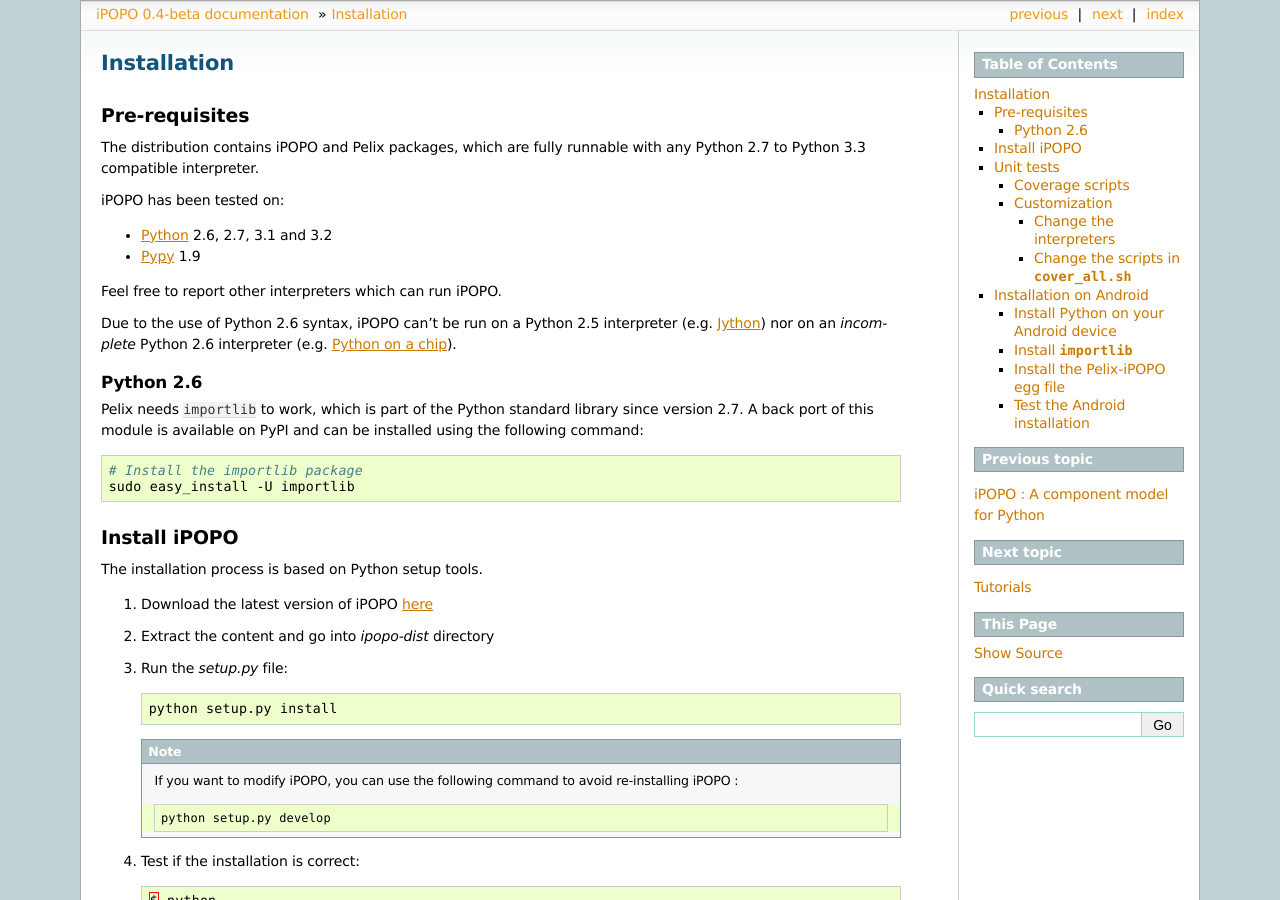
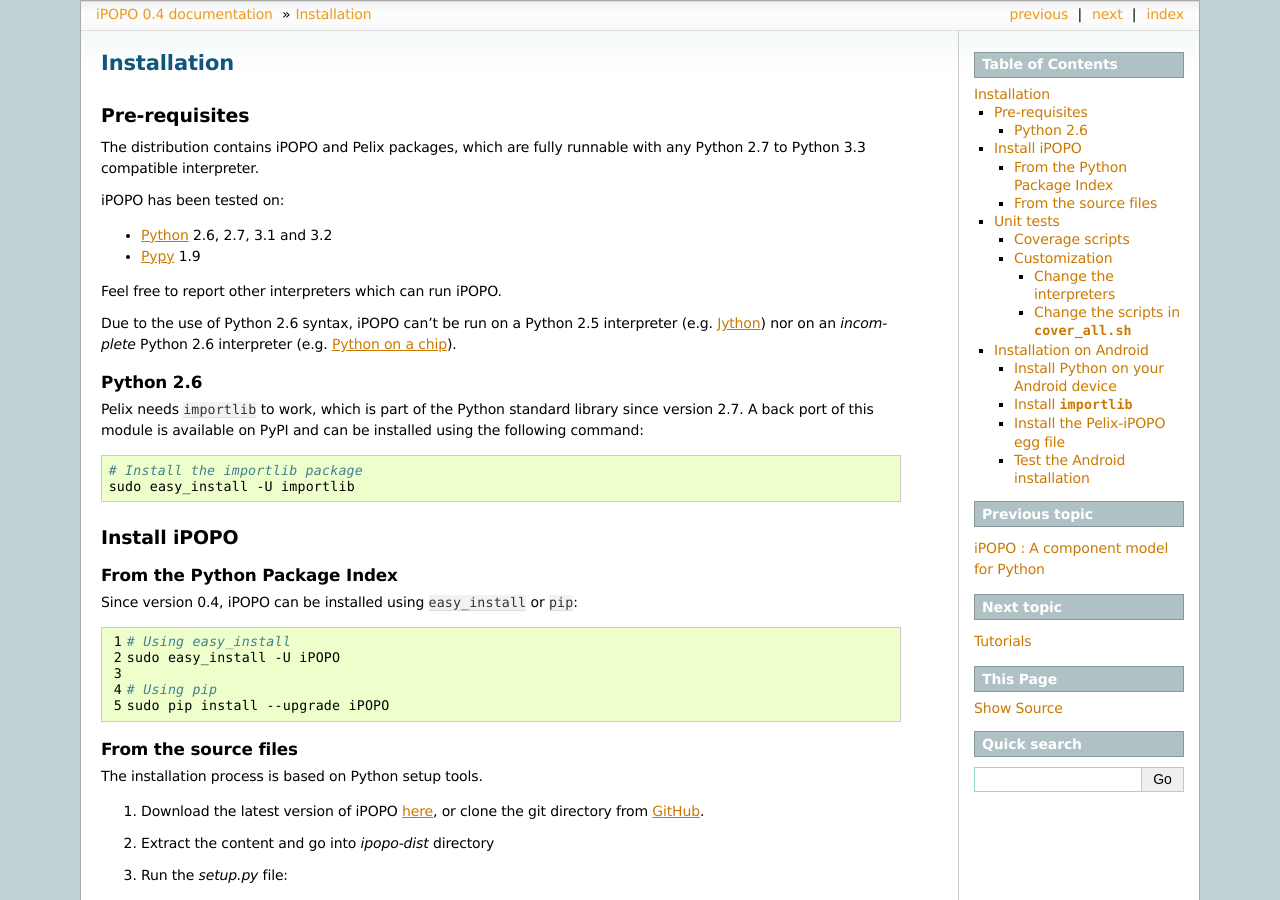
Before and after one commit to tcalmant/ipopo, a Sphinx documentation site: the page built from website-ipopo/source/content/install.rst, in a window 1280 px wide and 900 px high. Built offline with Sphinx 7.4.7, drawn with Linux system fonts in a browser that asks for light colours; some of the changed text lies outside the part shown.

Commit message:
Updated documentation
* Version 0.4
* Install from PyPI

```diff
--- a/website-ipopo/source/conf.py
+++ b/website-ipopo/source/conf.py
@@ -57,7 +57,7 @@
 version = u'0.4'
 
 # The full version, including alpha/beta/rc tags.
-release = u'0.4-beta'
+release = u'0.4'
 
 
 # The language for content autogenerated by Sphinx. Refer to documentation
--- a/website-ipopo/source/content/install.rst
+++ b/website-ipopo/source/content/install.rst
@@ -41,10 +41,29 @@
 Install iPOPO
 *************
 
+From the Python Package Index
+=============================
+
+Since version 0.4, iPOPO can be installed using ``easy_install`` or ``pip``:
+
+.. code-block:: bash
+   :linenos:
+
+   # Using easy_install
+   sudo easy_install -U iPOPO
+
+   # Using pip
+   sudo pip install --upgrade iPOPO
+
+
+From the source files
+=====================
+
 The installation process is based on Python setup tools.
 
 #. Download the latest version of iPOPO
-   `here <http://ipopo.coderxpress.net/dl/ipopo-latest.zip>`_
+   `here <http://ipopo.coderxpress.net/dl/ipopo-latest.zip>`_, or clone the
+   git directory from `GitHub <https://github.com/tcalmant/ipopo>`_.
 #. Extract the content and go into *ipopo-dist* directory
 #. Run the *setup.py* file:
 
```
Also changed, not shown: website-ipopo/source/index.rst (+6 -3 lines).
